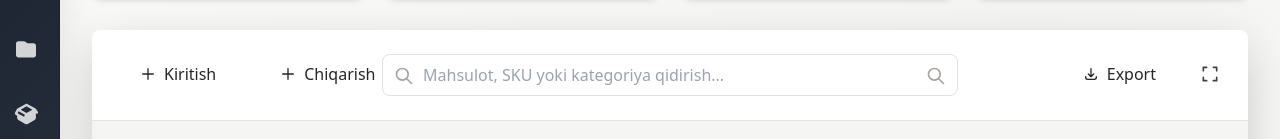
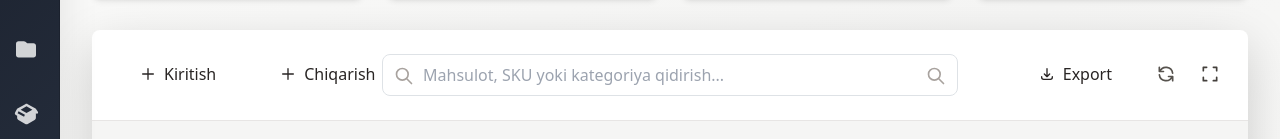
Before and after one commit to suhrob-qalandarov/prime-web-admin, a React (Create React App) app: page /warehouse in a window 1280 px wide. Shown: the part 226-365 px from the top of the page. Built offline with nearby package versions, Linux system fonts and the light colour scheme.

Commit message:
Redesigned warehouse.jsx, added all data refresh button

```diff
--- a/src/components/pages/warehouse/warehouse.jsx
+++ b/src/components/pages/warehouse/warehouse.jsx
@@ -361,7 +361,6 @@ const Warehouse = () => {
             {/* Main Content */}
             <div className="bg-white rounded-lg shadow-lg overflow-hidden">
                 {/* Search Bar */}
-                {/* Search Bar */}
                 <div className="p-6 border-b border-stone-200 relative">
                     <div className="flex items-center justify-center">
                         {/* Chapdagi tugmalar */}
@@ -432,6 +431,7 @@ const Warehouse = () => {
 
                         {/* O‘ngdagi tugmalar */}
                         <div className="absolute right-6 top-6 flex items-center gap-3">
+                            {/* Export tugmasi */}
                             <button
                                 onClick={handleExport}
                                 className="bg-white text-stone-800 hover:bg-stone-100 px-4 py-2 rounded-lg font-medium flex items-center gap-2 transition"
@@ -452,6 +452,27 @@ const Warehouse = () => {
                                 Export
                             </button>
 
+                            {/* Ma'lumotlarni yangilash tugmasi */}
+                            <button
+                                className="text-stone-600 hover:text-stone-900 transition p-1 hover:bg-stone-100 rounded"
+                                title="Qayta buyurtma"
+                            >
+                                <svg
+                                    className="w-5 h-5"
+                                    fill="none"
+                                    stroke="currentColor"
+                                    viewBox="0 0 24 24"
+                                    strokeWidth={2}
+                                >
+                                    <path
+                                        strokeLinecap="round"
+                                        strokeLinejoin="round"
+                                        d="M4 4v5h.582m15.356 2A8.001 8.001 0 004.582 9m0 0H9m11 11v-5h-.581m0 0a8.003 8.003 0 01-15.357-2m15.357 2H15"
+                                    />
+                                </svg>
+                            </button>
+
+                            {/* Kattalashtirish tugmasi */}
                             <button
                                 className="text-stone-700 hover:text-stone-900 transition p-1"
                                 aria-label="Fullscreen"
```
